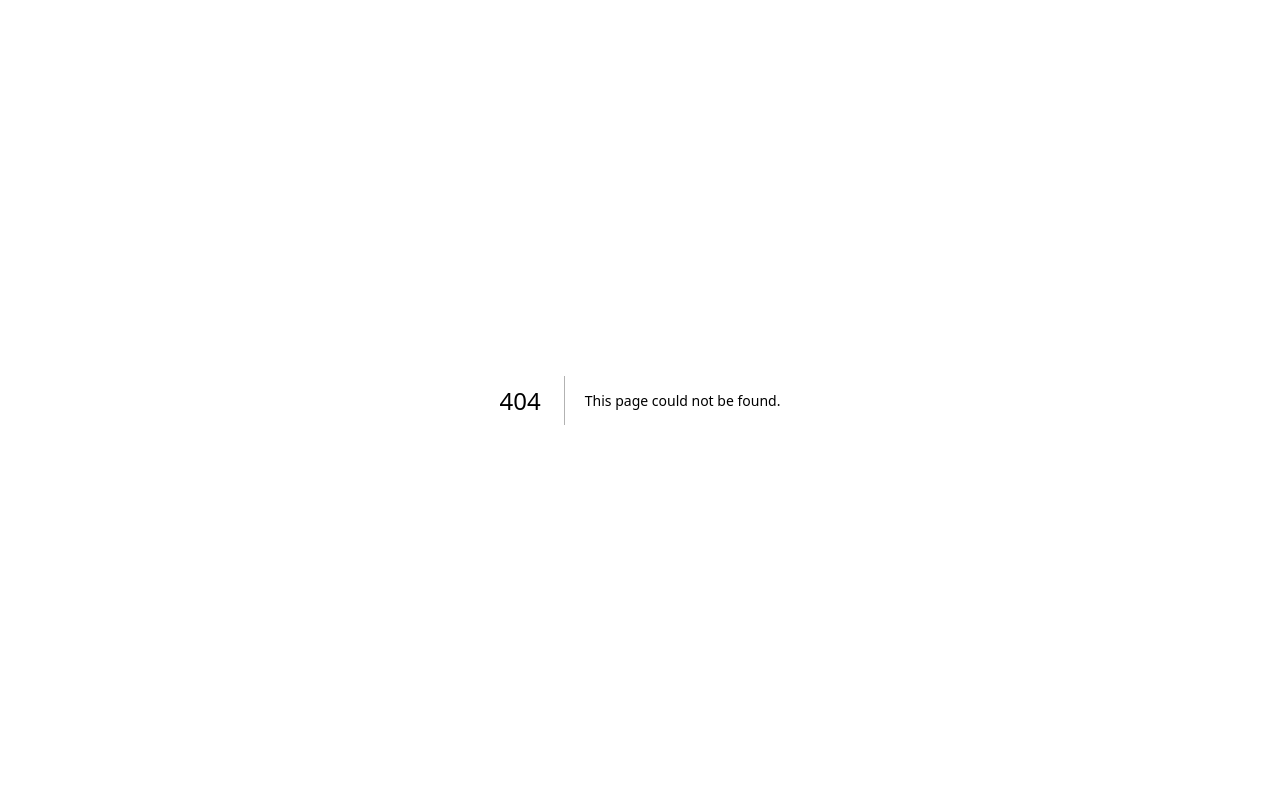
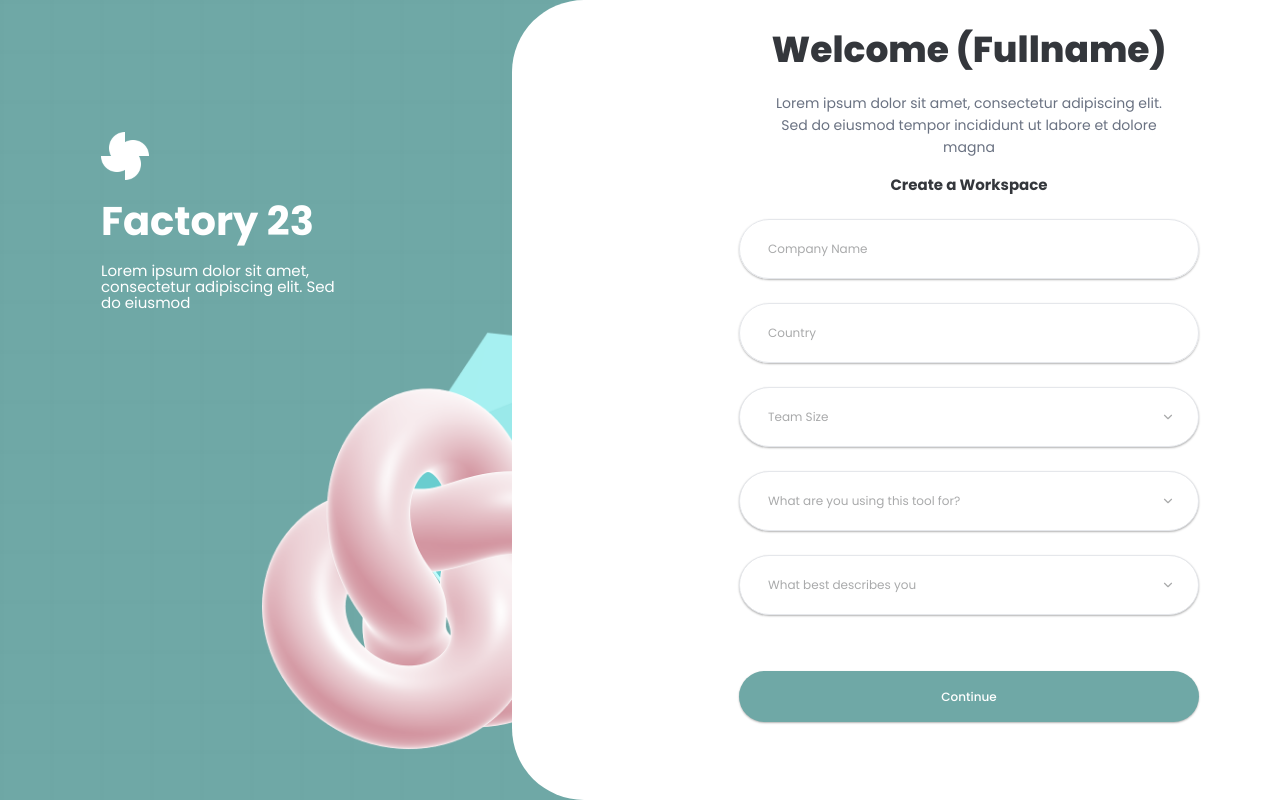
Before and after one commit to P23-Africa-Dev/the-factory, a Next.js app: page /complete-onboarding in a window 1280 px wide. Before the commit this address had no page. Built offline with nearby package versions, Linux system fonts and the light colour scheme.

Commit message:
feat: implement onboarding form component and reusable select UI element

```diff
--- /dev/null
+++ b/app/(auth)/complete-onboarding/page.tsx
@@ -0,0 +1,18 @@
+import OnboardingForm from "@/components/forms/onboarding-form";
+
+export default function CompleteOnboardingPage() {
+  return (
+    <div className="w-full max-w-[460px] flex flex-col gap-8 md:mt-0 lg:-mt-12">
+      <div className="text-left md:text-center flex flex-col gap-3">
+        <h2 className="text-[32px] sm:text-[36px] font-extrabold leading-10 tracking-[0px] text-[#34373C] mb-2.5">
+          Welcome (Fullname)
+        </h2>
+        <p className="text-gray-500 text-sm tracking-[0px] leading-[22px] max-w-[400px] md:mx-auto">
+          Lorem ipsum dolor sit amet, consectetur adipiscing elit. Sed do eiusmod tempor incididunt ut labore et dolore magna
+        </p>
+      </div>
+
+      <OnboardingForm />
+    </div>
+  );
+}
--- /dev/null
+++ b/components/forms/onboarding-form.tsx
@@ -0,0 +1,67 @@
+"use client";
+
+import Button from "@/components/ui/button";
+import Input from "@/components/ui/input";
+import Select from "@/components/ui/select";
+import { useState } from "react";
+
+export default function OnboardingForm() {
+  const [teamSize, setTeamSize] = useState("");
+  const [useCase, setUseCase] = useState("");
+  const [role, setRole] = useState("");
+
+  return (
+    <div className="flex flex-col">
+      <h3 className="text-center text-[#34373C] font-bold text-sm sm:text-[15px] mb-6 mt-[-10px] md:mt-[-16px]">
+        Create a Workspace
+      </h3>
+
+      <Input type="text" placeholder="Company Name" className="mb-6" />
+      <Input type="text" placeholder="Country" className="mb-6" />
+
+      <div className="mb-6">
+        <Select
+          value={teamSize}
+          onChange={(e) => setTeamSize(e.target.value)}
+          placeholder="Team Size"
+          options={[
+            { label: "1-10", value: "1-10" },
+            { label: "11-50", value: "11-50" },
+            { label: "51-200", value: "51-200" },
+            { label: "201+", value: "201+" },
+          ]}
+        />
+      </div>
+
+      <div className="mb-6">
+        <Select
+          value={useCase}
+          onChange={(e) => setUseCase(e.target.value)}
+          placeholder="What are you using this tool for?"
+          options={[
+            { label: "Personal Project", value: "personal" },
+            { label: "Business Operations", value: "business" },
+            { label: "Client Work", value: "client" },
+            { label: "Other", value: "other" },
+          ]}
+        />
+      </div>
+
+      <div className="mb-14">
+        <Select
+          value={role}
+          onChange={(e) => setRole(e.target.value)}
+          placeholder="What best describes you"
+          options={[
+            { label: "Founder / Executive", value: "founder" },
+            { label: "Manager", value: "manager" },
+            { label: "Developer", value: "developer" },
+            { label: "Designer", value: "designer" },
+          ]}
+        />
+      </div>
+
+      <Button>Continue</Button>
+    </div>
+  );
+}
--- /dev/null
+++ b/components/ui/select.tsx
@@ -0,0 +1,41 @@
+import React from "react";
+
+interface SelectProps extends React.SelectHTMLAttributes<HTMLSelectElement> {
+  options?: { label: string; value: string }[];
+  placeholder?: string;
+}
+
+export default function Select({
+  className = "",
+  options = [],
+  placeholder,
+  ...props
+}: SelectProps) {
+  return (
+    <div className="relative w-full">
+      <select
+        className={`w-full h-[60px] px-7 rounded-full border shadow-[0px_1px_2px_0px_#0000004D] border-gray-200 text-xs text-[#34373C] outline-none focus:border-[#A9AAAB] transition-colors appearance-none bg-white cursor-pointer ${
+          props.value === "" ? "text-[#A9AAAB]" : ""
+        } ${className}`}
+        {...props}
+      >
+        {placeholder && (
+          <option value="" disabled hidden className="text-[#A9AAAB]">
+            {placeholder}
+          </option>
+        )}
+        {options.map((opt) => (
+          <option key={opt.value} value={opt.value} className="text-[#34373C]">
+            {opt.label}
+          </option>
+        ))}
+        {props.children}
+      </select>
+      <div className="absolute right-6 top-1/2 -translate-y-1/2 pointer-events-none text-[#A9AAAB]">
+        <svg width="14" height="14" viewBox="0 0 24 24" fill="none" stroke="currentColor" strokeWidth="2" strokeLinecap="round" strokeLinejoin="round">
+          <path d="m6 9 6 6 6-6" />
+        </svg>
+      </div>
+    </div>
+  );
+}
```
